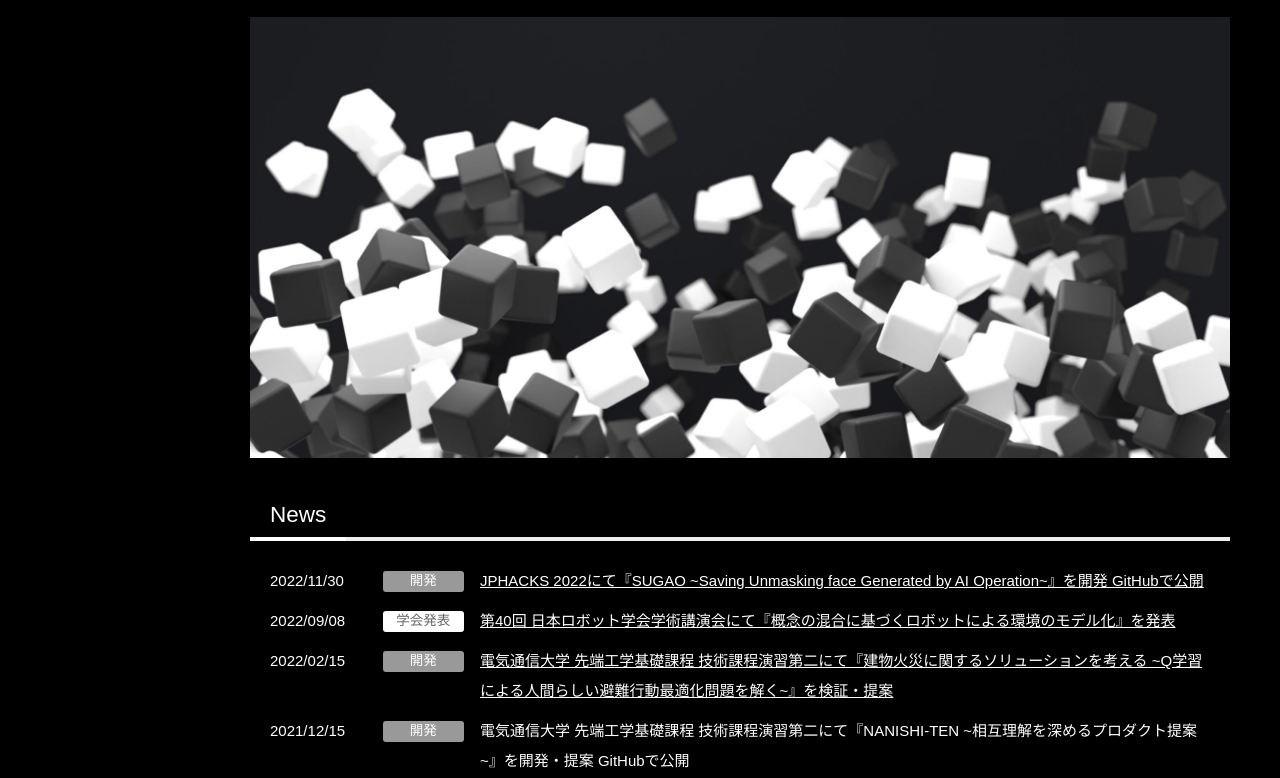
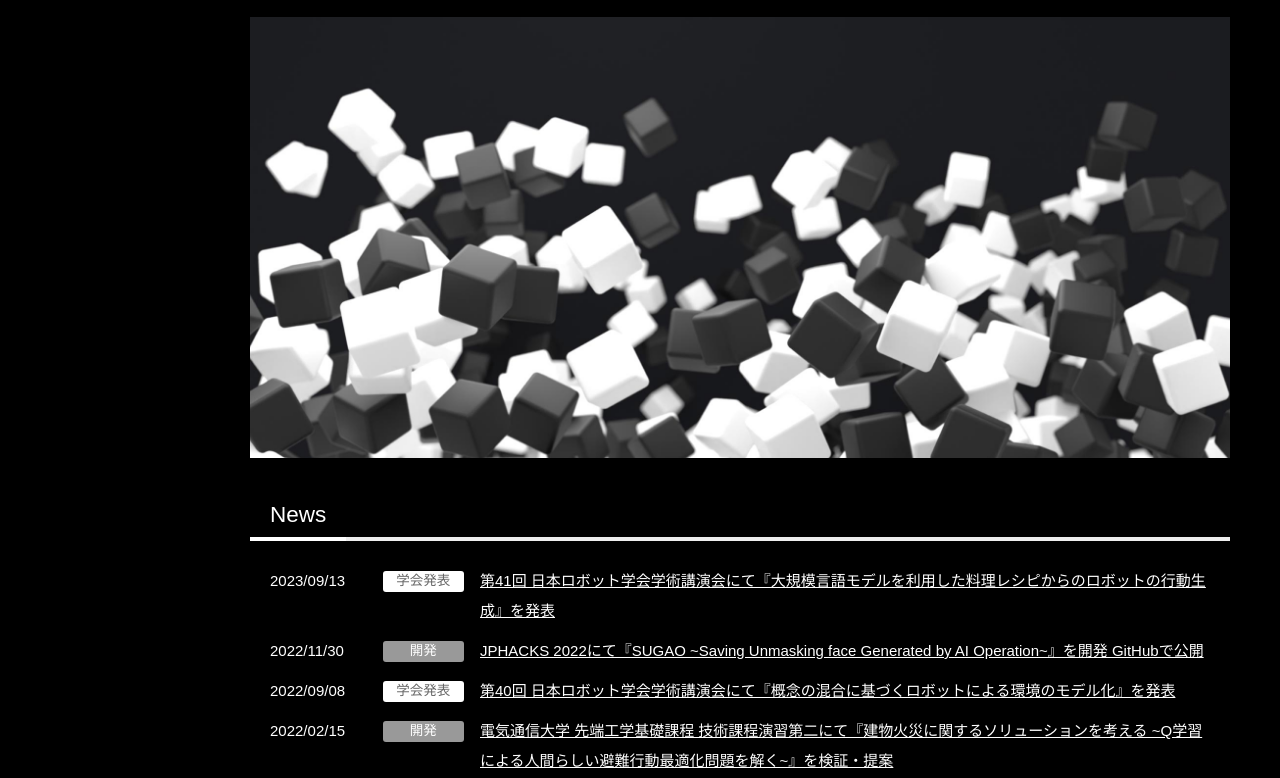
Before and after one commit to Haruka-Miyoshi/Haruka-Miyoshi.github.io, a plain HTML site: page index.html in a window 1280 px wide. Shown: the part 263-1041 px from the top of the page. Drawn offline with nearby package versions, Linux system fonts and the light colour scheme.

Commit message:
News追加

```diff
--- a/index.html
+++ b/index.html
@@ -45,6 +45,8 @@
 <h2>News</h2>
 
 <dl id="new">
+<dt>2023/09/13<span class="icon-bg1">学会発表</span></dt>
+<dd><a href="https://www.rsj.or.jp/" target="_blank">第41回 日本ロボット学会学術講演会にて『大規模言語モデルを利用した料理レシピからのロボットの行動生成』を発表</a></dd>
 <dt>2022/11/30<span>開発</span></dt>
 <dd><a href="https://github.com/jphacks/B_2203" target="_blank">JPHACKS 2022にて『SUGAO ~Saving Unmasking face Generated by AI Operation~』を開発 GitHubで公開</a></dd>
 <dt>2022/09/08<span class="icon-bg1">学会発表</span></dt>
```
